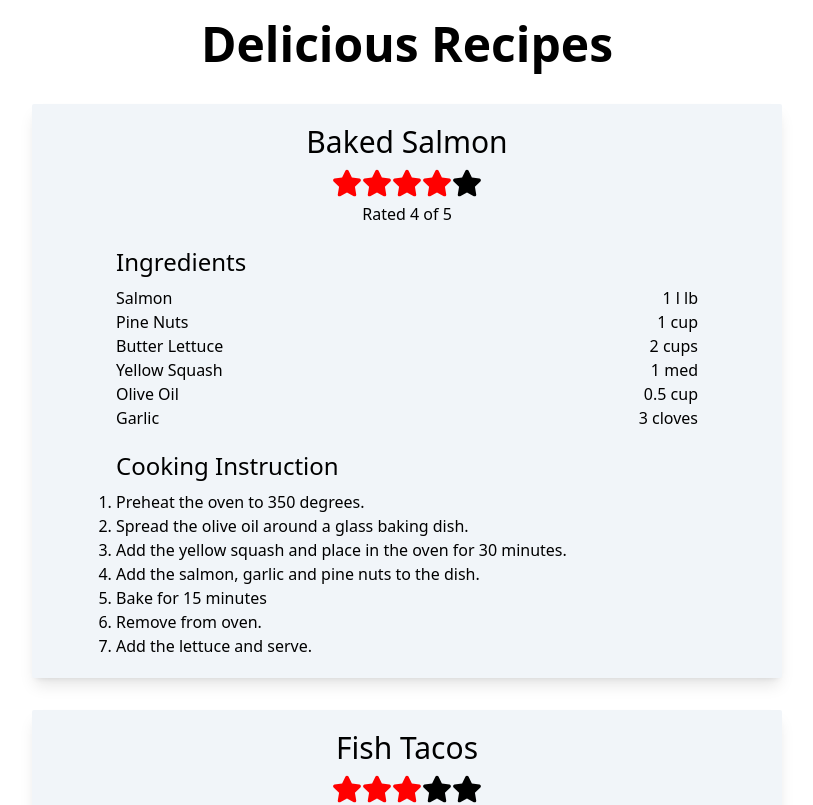
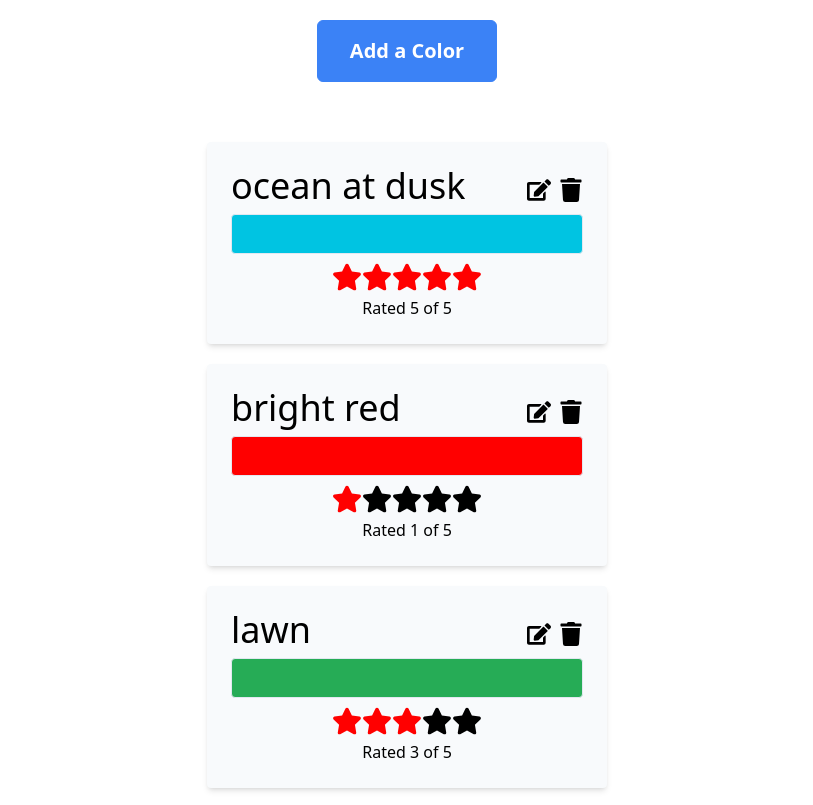
Before and after one commit to utshodebravestone/recall-colors, a React (Vite) app: page / in a window 1280 px wide. Shown: the top 805 px of the page, without its empty margins (233-1046 px from the left). Built offline with nearby package versions, Linux system fonts and the light colour scheme.

Commit message:
Learned about form handling, two-way data binding

```diff
--- /dev/null
+++ b/src/components/AddColor/index.tsx
@@ -0,0 +1,40 @@
+import { FC, useState } from "react";
+import ColorType from "../Color/types";
+import ColorForm from "../ColorForm";
+import random from "../../utils/random";
+
+const AddColor: FC<{ onAddColor: (color: ColorType) => void }> = ({
+  onAddColor,
+}) => {
+  const color: ColorType = {
+    id: random(),
+    name: "white",
+    value: "#ffffff",
+    rating: 0,
+    maxRating: 5,
+  };
+  const [modalActive, setModalActive] = useState(false);
+
+  return (
+    <div className="w-full py-5 flex flex-col justify-center items-center">
+      <button
+        onClick={() => setModalActive(true)}
+        className="px-8 py-4 bg-blue-500 text-white font-bold text-xl rounded-md border border-blue-500 hover:bg-transparent hover:text-blue-500 transition-colors duration-500"
+      >
+        Add a Color
+      </button>
+      {modalActive && (
+        <ColorForm
+          initialColor={color}
+          onAddColor={(color: ColorType) => {
+            setModalActive(false);
+            onAddColor(color);
+          }}
+          onCancel={() => setModalActive(false)}
+        />
+      )}
+    </div>
+  );
+};
+
+export default AddColor;
--- a/src/components/App.tsx
+++ b/src/components/App.tsx
@@ -1,27 +1,48 @@
-import Menu from "./Menu";
-import _recipes from "../data/recipes";
 import { useState } from "react";
+import ColorList from "./ColorList";
+import _colors from "../data/colors";
+import ColorType from "./Color/types";
+import AddColor from "./AddColor";
+// import Menu from "./Menu";
+// import _recipes from "../data/recipes";
 
 const App = () => {
-  const [recipes, setRecipes] = useState(_recipes);
+  // const [recipes, setRecipes] = useState(_recipes);
+  const [colors, setColors] = useState(_colors);
 
-  const onRatingChange = (rating: number, name: string): void => {
-    console.log(name, rating);
-    setRecipes((recipes) =>
-      recipes.map((recipe) =>
-        recipe.name == name ? { ...recipe, rating: rating } : recipe
-      )
+  const onAddColor = (color: ColorType) =>
+    setColors((colors) => [...colors, color]);
+
+  const onColorChange = (color: ColorType): void =>
+    setColors((colors) =>
+      colors.map((_color) => (color.id == _color.id ? color : _color))
     );
-  };
+
+  const onDelete = (id: number): void =>
+    setColors((colors) => colors.filter((color) => color.id != id));
+
+  // const onRatingChange = (rating: number, name: string): void => {
+  //   setRecipes((recipes) =>
+  //     recipes.map((recipe) =>
+  //       recipe.name == name ? { ...recipe, rating: rating } : recipe
+  //     )
+  //   );
+  // };
 
   return (
-    <>
-      <Menu
+    <div className="min-h-screen min-w-screen">
+      <AddColor onAddColor={onAddColor} />
+      <ColorList
+        colors={colors}
+        onColorChange={onColorChange}
+        onDelete={onDelete}
+      />
+      {/* <Menu
         title="Delicious Recipes"
         recipes={recipes}
         onRatingChange={onRatingChange}
-      />
-    </>
+      /> */}
+    </div>
   );
 };
 
--- /dev/null
+++ b/src/components/Color/index.tsx
@@ -0,0 +1,56 @@
+import { FC, useState } from "react";
+import ColorType from "./types";
+import Rating from "../Rating";
+import { FaEdit, FaTrash } from "react-icons/fa";
+import ColorForm from "../ColorForm";
+
+const Color: FC<{
+  color: ColorType;
+  onColorChange: (color: ColorType) => void;
+  onDelete: (id: number) => void;
+}> = ({ color, onColorChange, onDelete }) => {
+  const { id, name, value, rating, maxRating } = color;
+  const [modalActive, setModalActive] = useState(false);
+
+  return (
+    <div className="flex flex-col justify-center items-center min-w-[400px] bg-slate-50 p-6 rounded shadow-md">
+      <div className="w-full flex justify-between items-center">
+        <h1 className="text-4xl font-light">{name}</h1>
+        <div className="flex items-center gap-2">
+          <button
+            className="mt-2 cursor-pointer"
+            onClick={() => setModalActive(true)}
+          >
+            <FaEdit size="24" />
+          </button>
+          <button className="mt-2 cursor-pointer" onClick={() => onDelete(id)}>
+            <FaTrash size="24" />
+          </button>
+        </div>
+      </div>
+      <div
+        className="mt-2 h-10 w-full border border-slate-200 rounded"
+        style={{ backgroundColor: value }}
+      />
+      <Rating
+        rating={rating}
+        maxRating={maxRating}
+        onRatingChange={(rating: number) => onColorChange({ ...color, rating })}
+      />
+      {modalActive && (
+        <ColorForm
+          initialColor={color}
+          onAddColor={(color) => {
+            setModalActive(false);
+            onColorChange(color);
+          }}
+          onCancel={() => {
+            setModalActive(false);
+          }}
+        />
+      )}
+    </div>
+  );
+};
+
+export default Color;
--- /dev/null
+++ b/src/components/Color/types.ts
@@ -0,0 +1,7 @@
+export default interface ColorType {
+  id: number;
+  name: string;
+  value: string;
+  rating: number;
+  maxRating: number;
+}
--- /dev/null
+++ b/src/components/ColorForm/index.tsx
@@ -0,0 +1,71 @@
+import { FC, useState } from "react";
+import ColorType from "../Color/types";
+import Rating from "../Rating";
+
+const ColorForm: FC<{
+  initialColor: ColorType;
+  onAddColor: (color: ColorType) => void;
+  onCancel: () => void;
+}> = ({ initialColor, onAddColor, onCancel }) => {
+  const [color, setColor] = useState(initialColor);
+
+  return (
+    <div className="absolute top-0 left-0 w-screen h-screen backdrop-blur-sm flex justify-center items-center">
+      <form
+        onSubmit={(e) => e.preventDefault()}
+        className="w-50 p-10 flex flex-col items-start justify-center gap-4 bg-white rounded"
+      >
+        <div className="flex flex-col gap-1">
+          <label className="text-xl font-light">Pick a Name</label>
+          <input
+            type="text"
+            value={color.name}
+            onChange={(e) =>
+              setColor((color) => ({ ...color, name: e.target.value }))
+            }
+            className="p-2 border border-gray-300 rounded focus:outline-none"
+          />
+        </div>
+        <div className="flex flex-col gap-1">
+          <label className="text-xl font-light">Pick a Color</label>
+          <input
+            type="color"
+            value={color.value}
+            onChange={(e) =>
+              setColor((color) => ({ ...color, value: e.target.value }))
+            }
+            className="cursor-pointer"
+          />
+        </div>
+        <div className="flex flex-col gap-1">
+          <label className="text-xl font-light">Pick a Rating</label>
+          <Rating
+            rating={color.rating}
+            maxRating={color.maxRating}
+            onRatingChange={(rating) =>
+              setColor((color) => ({ ...color, rating }))
+            }
+          />
+        </div>
+        <div className="mt-2 w-full flex justify-between">
+          <button
+            onClick={() => {
+              onAddColor(color);
+            }}
+            className="px-6 py-2 bg-green-600 text-white font-bold rounded-md border border-green-600 hover:bg-transparent hover:text-green-600 transition-colors duration-500"
+          >
+            Save
+          </button>
+          <button
+            onClick={onCancel}
+            className="px-6 py-2 bg-red-500 text-white font-bold rounded-md border border-red-500 hover:bg-transparent hover:text-red-500 transition-colors duration-500"
+          >
+            Cancel
+          </button>
+        </div>
+      </form>
+    </div>
+  );
+};
+
+export default ColorForm;
--- /dev/null
+++ b/src/components/ColorList/index.tsx
@@ -0,0 +1,26 @@
+import { FC } from "react";
+import ColorType from "../Color/types";
+import Color from "../Color";
+
+const ColorList: FC<{
+  colors: ColorType[];
+  onColorChange: (color: ColorType) => void;
+  onDelete: (id: number) => void;
+}> = ({ colors, onColorChange, onDelete }) => (
+  <ul className="py-10 h-full w-full flex flex-col items-center justify-center gap-5">
+    {colors.length > 0 ? (
+      colors.map((color, i) => (
+        <Color
+          color={color}
+          onColorChange={onColorChange}
+          onDelete={onDelete}
+          key={i}
+        />
+      ))
+    ) : (
+      <h1 className="text-4xl font-light">No Colors Listed!</h1>
+    )}
+  </ul>
+);
+
+export default ColorList;
--- /dev/null
+++ b/src/data/colors.ts
@@ -0,0 +1,28 @@
+import ColorType from "../components/Color/types";
+import random from "../utils/random";
+
+const colors: ColorType[] = [
+  {
+    id: random(),
+    name: "ocean at dusk",
+    value: "#00c4e2",
+    rating: 5,
+    maxRating: 5,
+  },
+  {
+    id: random(),
+    name: "bright red",
+    value: "#ff0000",
+    rating: 1,
+    maxRating: 5,
+  },
+  {
+    id: random(),
+    name: "lawn",
+    value: "#26ac56",
+    rating: 3,
+    maxRating: 5,
+  },
+];
+
+export default colors;
--- /dev/null
+++ b/src/utils/random.ts
@@ -0,0 +1,4 @@
+const random = (range = 1000000000): number =>
+  Math.floor(Math.random() * range) * Date.now();
+
+export default random;
```
